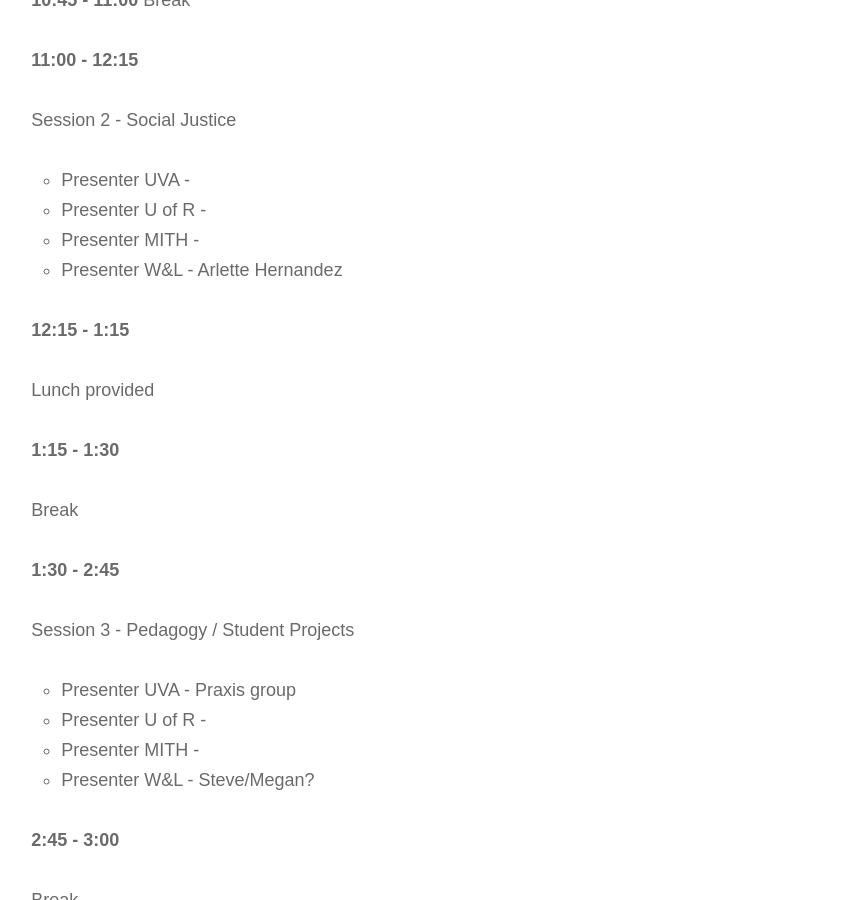
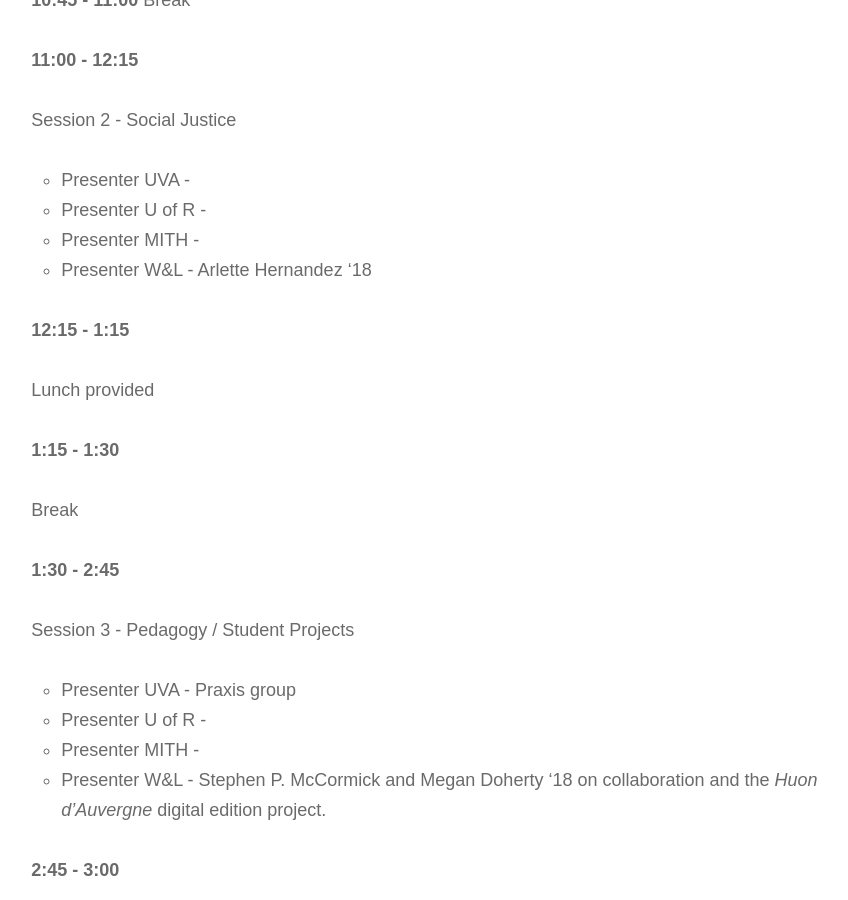
Before and after one commit to scholarslab/regional-symposium, a Jekyll site: the page built from schedule.md, in a window 1280 px wide and 900 px high, scrolled down 716 px. Shown: the whole window, without its empty margins (187-1035 px from the left). Built offline with Jekyll 4.4.1, drawn with Linux system fonts in a browser that asks for light colours; nearby versions of some CDN libraries; comment, search, counter and statistics services are not loaded.

Commit message:
Details on W&L presenters

```diff
--- a/schedule.md
+++ b/schedule.md
@@ -35,7 +35,7 @@
 * Presenter UVA -
 * Presenter U of R -
 * Presenter MITH -
-* Presenter W&amp;L - Arlette Hernandez
+* Presenter W&amp;L - Arlette Hernandez '18
 
 **12:15 - 1:15**
 
@@ -52,7 +52,7 @@
 * Presenter UVA - Praxis group
 * Presenter U of R -
 * Presenter MITH -
-* Presenter W&amp;L - Steve/Megan?
+* Presenter W&amp;L - Stephen P. McCormick and Megan Doherty '18 on collaboration and the *Huon d'Auvergne* digital edition project.
 
 **2:45 - 3:00**
 
```
